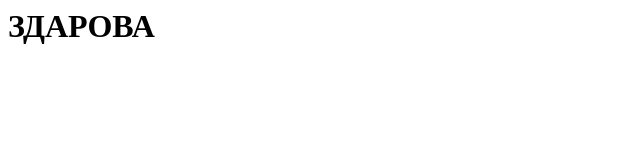
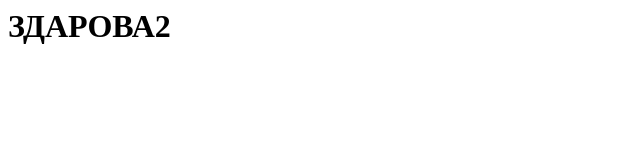
Before and after one commit to l1lYa/wpt-actions-test, a plain HTML site: page index.html in a window 1280 px wide. Shown: the full height of the page, 0-640 px from the left. Drawn offline with Linux system fonts and the light colour scheme.

Commit message:
Update index.html

```diff
--- a/index.html
+++ b/index.html
@@ -1,3 +1,3 @@
 <html>
-<h1>ЗДАРОВА</h1>
+<h1>ЗДАРОВА2</h1>
 </html>
```
